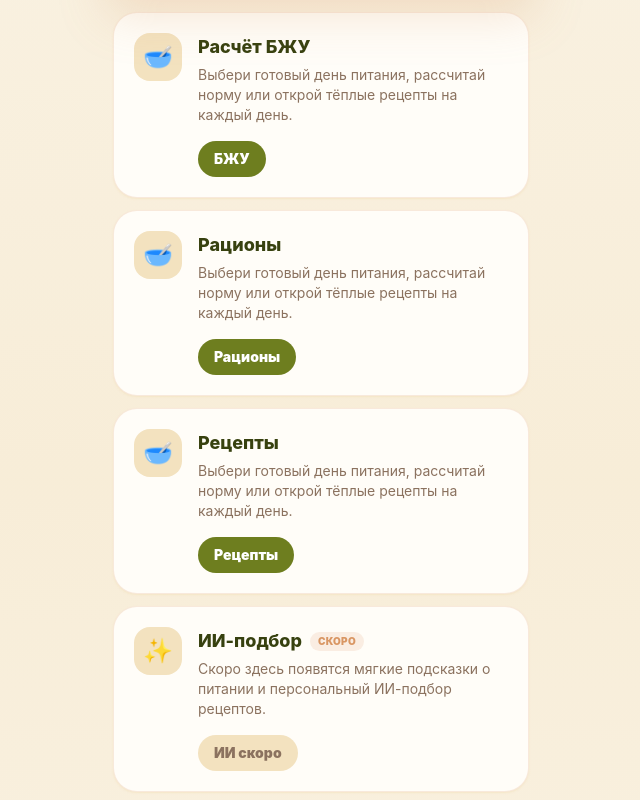
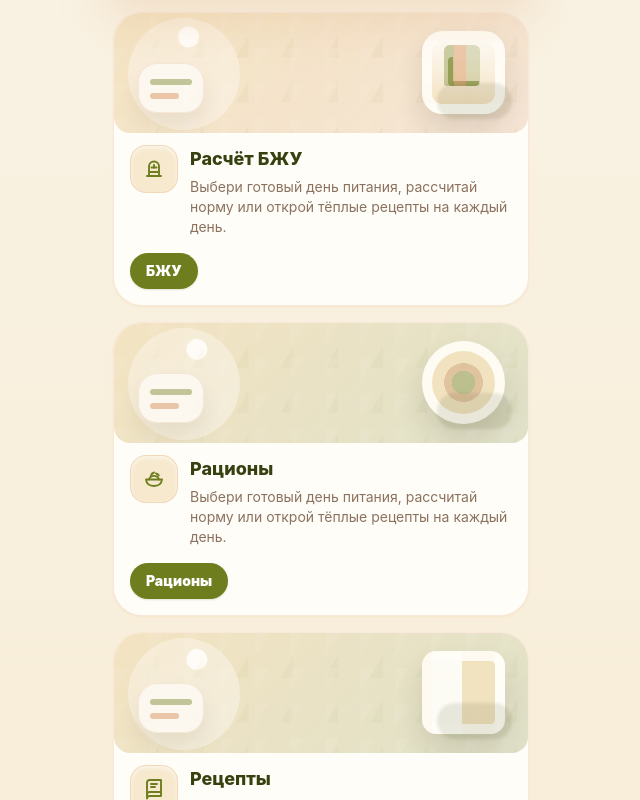
Before and after one commit to kngkczph94-sketch/ty-poela-miniapp, a React (Vite) app: page / in a window 1280 px wide. Shown: the part 800-1600 px from the top of the page, without its empty margins (319-959 px from the left). Built offline with nearby package versions, Linux system fonts and the light colour scheme.

Commit message:
Update home wellness cards

```diff
--- a/src/App.tsx
+++ b/src/App.tsx
@@ -48,58 +48,118 @@ const navigationItems: { id: NavigationTab; label: string; icon: string }[] = [
 
 type HomeAction = { label: string; onClick?: () => void; soon?: boolean };
 
-type HomeCard = { title: string; description: string; icon: string; soon?: boolean; action: HomeAction };
+type HomeCardVisual = 'macros' | 'rations' | 'recipes' | 'ai' | 'knowledge' | 'progress' | 'awards' | 'share';
+
+type HomeCard = { title: string; description: string; visual: HomeCardVisual; soon?: boolean; action: HomeAction };
+
+const HomeFeatureIcon = ({ visual }: { visual: HomeCardVisual }) => {
+  const commonProps = { className: 'h-6 w-6', viewBox: '0 0 24 24', fill: 'none', stroke: 'currentColor', strokeWidth: 1.9, strokeLinecap: 'round' as const, strokeLinejoin: 'round' as const };
+
+  switch (visual) {
+    case 'macros':
+      return <svg {...commonProps} aria-hidden="true"><path d="M5 19h14" /><path d="M7 19V9.5a5 5 0 0 1 10 0V19" /><path d="M9.5 10.5h5" /><path d="M12 10.5V8" /><path d="M8 15h8" /></svg>;
+    case 'rations':
+      return <svg {...commonProps} aria-hidden="true"><path d="M4 12.5c.5 4 3.6 6.5 8 6.5s7.5-2.5 8-6.5H4Z" /><path d="M7 12.5c.6-2.2 2.4-3.6 5-3.6s4.4 1.4 5 3.6" /><path d="M9 8.5c.5-1.5 1.5-2.5 3-3" /><path d="M14 6.5c1.3.2 2.2.9 2.8 2" /></svg>;
+    case 'recipes':
+      return <svg {...commonProps} aria-hidden="true"><path d="M5 5.5A2.5 2.5 0 0 1 7.5 3H19v16H7.5A2.5 2.5 0 0 0 5 21.5v-16Z" /><path d="M5 17.5A2.5 2.5 0 0 1 7.5 15H19" /><path d="M9 7h6" /><path d="M9 10h4" /></svg>;
+    case 'ai':
+      return <svg {...commonProps} aria-hidden="true"><path d="m12 3 1.3 4.1L17 9l-3.7 1.9L12 15l-1.3-4.1L7 9l3.7-1.9L12 3Z" /><path d="m18 14 .8 2.2L21 17l-2.2.8L18 20l-.8-2.2L15 17l2.2-.8L18 14Z" /><path d="m5.5 13 .6 1.6 1.4.6-1.4.6-.6 1.7-.6-1.7-1.4-.6 1.4-.6.6-1.6Z" /></svg>;
+    case 'knowledge':
+      return <svg {...commonProps} aria-hidden="true"><path d="M6 4.5h7a3 3 0 0 1 3 3V20H8a3 3 0 0 0-3 3V5.5a1 1 0 0 1 1-1Z" /><path d="M16 7.5h2a1 1 0 0 1 1 1V20" /><path d="M9 9h4" /><path d="M9 12h5" /></svg>;
+    case 'progress':
+      return <svg {...commonProps} aria-hidden="true"><path d="M4 19V5" /><path d="M4 19h16" /><path d="m7 15 3.2-3.2 2.8 2.4L18 8" /><path d="M18 8v4" /><path d="M18 8h-4" /></svg>;
+    case 'awards':
+      return <svg {...commonProps} aria-hidden="true"><path d="M8 4h8v5a4 4 0 0 1-8 0V4Z" /><path d="M8 6H5.5A2.5 2.5 0 0 0 8 10" /><path d="M16 6h2.5A2.5 2.5 0 0 1 16 10" /><path d="M12 13v4" /><path d="M9 20h6" /><path d="M10 17h4" /></svg>;
+    case 'share':
+      return <svg {...commonProps} aria-hidden="true"><path d="M4 7.5A2.5 2.5 0 0 1 6.5 5h11A2.5 2.5 0 0 1 20 7.5v9a2.5 2.5 0 0 1-2.5 2.5h-11A2.5 2.5 0 0 1 4 16.5v-9Z" /><path d="m5 7 7 5.5L19 7" /></svg>;
+  }
+};
+
+const HomeFeaturePhoto = ({ visual }: { visual: HomeCardVisual }) => (
+  <div className={`home-feature-photo home-feature-photo--${visual}`} aria-hidden="true">
+    <span className="home-feature-photo__glow" />
+    <span className="home-feature-photo__plate" />
+    <span className="home-feature-photo__accent" />
+    <span className="home-feature-photo__line home-feature-photo__line--one" />
+    <span className="home-feature-photo__line home-feature-photo__line--two" />
+  </div>
+);
+
+function HomeFeatureCard({ card }: { card: HomeCard }) {
+  return (
+    <article className="group overflow-hidden rounded-[1.8rem] border border-[#D99663]/20 bg-[#FFFDF8] text-left shadow-sm shadow-[#F3E2BF]/70 transition duration-200 hover:-translate-y-0.5 hover:shadow-xl hover:shadow-[#D99663]/15">
+      <HomeFeaturePhoto visual={card.visual} />
+      <div className="p-4 pt-3">
+        <div className="flex items-start gap-3">
+          <span className="flex h-12 w-12 shrink-0 items-center justify-center rounded-2xl border border-[#D99663]/20 bg-[#F3E2BF]/75 text-[#6E7E1F] shadow-inner shadow-white/60">
+            <HomeFeatureIcon visual={card.visual} />
+          </span>
+          <div className="min-w-0 flex-1">
+            <div className="flex flex-wrap items-center gap-2">
+              <h2 className="text-lg font-extrabold text-[#37410F]">{card.title}</h2>
+              {card.soon && <span className="rounded-full bg-[#D99663]/15 px-2 py-0.5 text-[10px] font-black uppercase tracking-wide text-[#D99663]">скоро</span>}
+            </div>
+            <p className="mt-1 text-sm leading-5 text-[#8B725F]">{card.description}</p>
+          </div>
+        </div>
+        <div className="mt-4 flex flex-wrap gap-2">
+          {card.action.onClick ? <button className="rounded-full bg-[#6E7E1F] px-4 py-2 text-sm font-black text-white shadow-sm shadow-[#6E7E1F]/20 transition hover:bg-[#37410F]" onClick={card.action.onClick} type="button">{card.action.label}</button> : <span className="rounded-full bg-[#F3E2BF] px-4 py-2 text-sm font-black text-[#8B725F]">{card.action.label} скоро</span>}
+        </div>
+      </div>
+    </article>
+  );
+}
 
 function HomePage({ subscriptionStatus, onOpenAccess, onOpenRations, onOpenRecipes, onOpenCart, onOpenProgress, onOpenMacros, onOpenAwards, onOpenShare }: { subscriptionStatus: SubscriptionStatus; onOpenAccess: () => void; onOpenRations: () => void; onOpenRecipes: () => void; onOpenCart: () => void; onOpenProgress: () => void; onOpenMacros: () => void; onOpenAwards: () => void; onOpenShare: () => void }) {
   const homeCards: HomeCard[] = [
     {
       title: 'Расчёт БЖУ',
       description: 'Выбери готовый день питания, рассчитай норму или открой тёплые рецепты на каждый день.',
-      icon: '🥣',
+      visual: 'macros',
       action: { label: 'БЖУ', onClick: onOpenMacros },
     },
     {
       title: 'Рационы',
       description: 'Выбери готовый день питания, рассчитай норму или открой тёплые рецепты на каждый день.',
-      icon: '🥣',
+      visual: 'rations',
       action: { label: 'Рационы', onClick: onOpenRations },
     },
     {
       title: 'Рецепты',
       description: 'Выбери готовый день питания, рассчитай норму или открой тёплые рецепты на каждый день.',
-      icon: '🥣',
+      visual: 'recipes',
       action: { label: 'Рецепты', onClick: onOpenRecipes },
     },
     {
       title: 'ИИ-подбор',
       description: 'Скоро здесь появятся мягкие подсказки о питании и персональный ИИ-подбор рецептов.',
-      icon: '✨',
+      visual: 'ai',
       soon: true,
       action: { label: 'ИИ', soon: true },
     },
     {
       title: 'База знаний',
       description: 'Скоро здесь появятся мягкие подсказки о питании и персональный ИИ-подбор рецептов.',
-      icon: '✨',
+      visual: 'knowledge',
       soon: true,
       action: { label: 'База знаний', soon: true },
     },
     {
       title: 'Прогресс',
       description: 'Отмечай вес, замеры, шаги, сон и воду — приложение поддержит регулярность без давления.',
-      icon: '🌷',
+      visual: 'progress',
       action: { label: 'Прогресс', onClick: onOpenProgress },
     },
     {
       title: 'Награды',
       description: 'Отмечай вес, замеры, шаги, сон и воду — приложение поддержит регулярность без давления.',
-      icon: '🌷',
+      visual: 'awards',
       action: { label: 'Награды', onClick: onOpenAwards },
     },
     {
       title: 'Поделиться приложением',
       description: 'Отправь ссылку тому, кому тоже нужен понятный план питания.',
-      icon: '💌',
+      visual: 'share',
       action: { label: 'Поделиться', onClick: onOpenShare },
     },
   ];
@@ -108,10 +168,11 @@ function HomePage({ subscriptionStatus, onOpenAccess, onOpenRations, onOpenRecip
     <section className="relative overflow-hidden rounded-[2rem] border border-[#D99663]/35 bg-[#FFFDF8] p-4 text-[#37410F] shadow-xl shadow-[#D99663]/20"><FoodPhotoPlaceholder className="min-h-[13.5rem]" variant="hero" /><div className="absolute inset-x-4 bottom-4 rounded-b-[1.75rem] bg-gradient-to-t from-[#2F240F]/70 via-[#2F240F]/30 to-transparent p-5 pt-16 text-white"><p className="mb-3 inline-flex rounded-full bg-white/20 px-3 py-1 text-sm font-bold backdrop-blur">Telegram Mini App</p><h1 className="max-w-xs text-4xl font-black leading-tight tracking-tight">Ты поела?</h1><p className="mt-3 max-w-sm text-base font-semibold leading-6 text-white/90">Рационы, рецепты и план питания внутри Telegram</p><button className="mt-5 rounded-2xl bg-[#6E7E1F] px-5 py-3 text-base font-bold text-white shadow-lg shadow-[#2F240F]/25 transition hover:bg-[#37410F]" onClick={onOpenRations} type="button">Выбрать рацион дня</button></div></section>
     <section className="mt-5 overflow-hidden rounded-[2rem] border border-[#D99663]/25 bg-[#FFFDF8] p-4 shadow-lg shadow-[#F3E2BF]/80"><div className="grid gap-5 sm:grid-cols-[1fr_10rem] sm:items-center"><div className="p-2"><p className="text-xs font-black uppercase tracking-[0.18em] text-[#6E7E1F]">ГЛАВНОЕ</p><h2 className="mt-2 text-2xl font-black leading-tight text-[#37410F]">Рацион — это план, а не интуиция</h2><p className="mt-3 text-sm font-semibold leading-6 text-[#8B725F]">Собери день питания, добавь его в План — и получи понятную корзину без лишней суеты.</p><button className="mt-4 rounded-2xl bg-[#F3E2BF] px-4 py-3 text-sm font-black text-[#37410F]" onClick={onOpenRecipes} type="button">Посмотреть рецепты</button></div><FoodPhotoPlaceholder className="min-h-[10rem]" variant="salad" /></div></section>
     <section className="mt-5 rounded-3xl border border-[#D99663]/25 bg-[#FFFDF8] p-4 shadow-sm shadow-[#F3E2BF]/70"><div className="flex items-center justify-between gap-3"><div><p className="text-xs font-black uppercase tracking-[0.18em] text-[#6E7E1F]">Статус доступа</p><h2 className="mt-1 text-lg font-black text-[#37410F]">{subscriptionStatus === 'active' ? 'Доступ активен' : 'Бесплатный доступ'}</h2><p className="mt-1 text-sm font-semibold text-[#8B725F]">{subscriptionStatus === 'active' ? 'Premium-рационы открыты' : 'Открой premium-рационы и рецепты'}</p></div>{subscriptionStatus === 'free' && <button className="shrink-0 rounded-2xl bg-[#6E7E1F] px-4 py-3 text-sm font-black text-white transition hover:bg-[#37410F]" onClick={onOpenAccess} type="button">Открыть доступ</button>}</div></section>
-    <section className="mt-6 grid gap-3">{homeCards.map((card) => <article className="rounded-3xl border border-[#D99663]/20 bg-[#FFFDF8] p-5 text-left shadow-sm shadow-[#F3E2BF]/70" key={card.title}><div className="flex items-start gap-4"><span className="flex h-12 w-12 shrink-0 items-center justify-center rounded-2xl bg-[#F3E2BF] text-2xl text-[#6E7E1F]">{card.icon}</span><div className="min-w-0 flex-1"><div className="flex items-center gap-2"><h2 className="text-lg font-extrabold text-[#37410F]">{card.title}</h2>{card.soon && <span className="rounded-full bg-[#D99663]/15 px-2 py-0.5 text-[10px] font-black uppercase tracking-wide text-[#D99663]">скоро</span>}</div><p className="mt-1 text-sm leading-5 text-[#8B725F]">{card.description}</p><div className="mt-4 flex flex-wrap gap-2">{card.action.onClick ? <button className="rounded-full bg-[#6E7E1F] px-4 py-2 text-sm font-black text-white transition hover:bg-[#37410F]" onClick={card.action.onClick} type="button">{card.action.label}</button> : <span className="rounded-full bg-[#F3E2BF] px-4 py-2 text-sm font-black text-[#8B725F]">{card.action.label} скоро</span>}</div></div></div></article>)}</section>
+    <section className="mt-6 grid gap-4">{homeCards.map((card) => <HomeFeatureCard card={card} key={card.title} />)}</section>
     <section className="mt-7 grid grid-cols-2 gap-3"><button className="rounded-3xl bg-[#FFFDF8] p-4 text-left font-black text-[#37410F] shadow-sm shadow-[#F3E2BF]/70" onClick={onOpenRecipes} type="button">Открыть рецепты</button><button className="rounded-3xl bg-[#FFFDF8] p-4 text-left font-black text-[#37410F] shadow-sm shadow-[#F3E2BF]/70" onClick={onOpenCart} type="button">Корзина</button></section>
   </>;
 }
+
 function AccessPage({
   subscriptionStatus,
   subscriptionUntil,
--- a/src/styles.css
+++ b/src/styles.css
@@ -34,3 +34,144 @@ body {
   background: #F3E2BF;
   color: #37410F;
 }
+
+.home-feature-photo {
+  position: relative;
+  min-height: 7.5rem;
+  overflow: hidden;
+  border-radius: 1.45rem 1.45rem 1rem 1rem;
+  background:
+    radial-gradient(circle at 18% 20%, rgba(255, 253, 248, 0.95) 0 0.6rem, transparent 0.7rem),
+    radial-gradient(circle at 82% 22%, rgba(255, 253, 248, 0.7) 0 0.35rem, transparent 0.45rem),
+    linear-gradient(135deg, rgba(243, 226, 191, 0.96), rgba(217, 150, 99, 0.24));
+}
+
+.home-feature-photo::before,
+.home-feature-photo::after,
+.home-feature-photo span {
+  position: absolute;
+  display: block;
+  content: '';
+}
+
+.home-feature-photo::before {
+  inset: 0;
+  background-image:
+    linear-gradient(120deg, rgba(255, 253, 248, 0.2) 25%, transparent 25%),
+    linear-gradient(300deg, rgba(110, 126, 31, 0.08) 18%, transparent 18%);
+  background-size: 2.2rem 2.2rem, 2.8rem 2.8rem;
+  opacity: 0.45;
+}
+
+.home-feature-photo::after {
+  right: 1rem;
+  bottom: 0.9rem;
+  width: 4.7rem;
+  height: 2.2rem;
+  border-radius: 999px;
+  background: rgba(55, 65, 15, 0.1);
+  filter: blur(0.1rem);
+}
+
+.home-feature-photo__glow {
+  inset: auto auto 0.2rem 0.9rem;
+  width: 7rem;
+  height: 7rem;
+  border-radius: 999px;
+  background: rgba(255, 253, 248, 0.36);
+}
+
+.home-feature-photo__plate {
+  right: 1.45rem;
+  bottom: 1.2rem;
+  width: 5.2rem;
+  height: 5.2rem;
+  border: 0.65rem solid rgba(255, 253, 248, 0.9);
+  border-radius: 999px;
+  background: radial-gradient(circle, rgba(110, 126, 31, 0.34) 0 26%, rgba(217, 150, 99, 0.4) 27% 43%, rgba(243, 226, 191, 0.86) 44%);
+  box-shadow: 0 1rem 1.8rem rgba(47, 36, 15, 0.12);
+}
+
+.home-feature-photo__accent {
+  left: 1.5rem;
+  bottom: 1.25rem;
+  width: 4.1rem;
+  height: 3.1rem;
+  border-radius: 1.2rem;
+  background: rgba(255, 253, 248, 0.72);
+  box-shadow: inset 0 0 0 1px rgba(217, 150, 99, 0.18), 0 0.8rem 1.4rem rgba(47, 36, 15, 0.08);
+}
+
+.home-feature-photo__line {
+  left: 2.25rem;
+  height: 0.38rem;
+  border-radius: 999px;
+  background: rgba(110, 126, 31, 0.42);
+}
+
+.home-feature-photo__line--one {
+  bottom: 3rem;
+  width: 2.6rem;
+}
+
+.home-feature-photo__line--two {
+  bottom: 2.1rem;
+  width: 1.8rem;
+  background: rgba(217, 150, 99, 0.5);
+}
+
+.home-feature-photo--macros .home-feature-photo__plate,
+.home-feature-photo--progress .home-feature-photo__plate {
+  border-radius: 1.3rem;
+  background: linear-gradient(180deg, rgba(255, 253, 248, 0.9), rgba(243, 226, 191, 0.82));
+}
+
+.home-feature-photo--macros .home-feature-photo__plate::before,
+.home-feature-photo--progress .home-feature-photo__plate::before,
+.home-feature-photo--awards .home-feature-photo__plate::before {
+  position: absolute;
+  inset: 1rem 1rem 1.1rem;
+  border-left: 0.35rem solid rgba(110, 126, 31, 0.55);
+  border-bottom: 0.35rem solid rgba(110, 126, 31, 0.55);
+  border-radius: 0.25rem;
+  content: '';
+}
+
+.home-feature-photo--macros .home-feature-photo__plate::after,
+.home-feature-photo--progress .home-feature-photo__plate::after {
+  position: absolute;
+  right: 0.95rem;
+  bottom: 1.1rem;
+  width: 2.2rem;
+  height: 2.6rem;
+  border-radius: 0.35rem 0.35rem 0.2rem 0.2rem;
+  background: linear-gradient(90deg, rgba(110, 126, 31, 0.35) 28%, rgba(217, 150, 99, 0.48) 28% 62%, rgba(110, 126, 31, 0.22) 62%);
+  content: '';
+}
+
+.home-feature-photo--recipes .home-feature-photo__plate,
+.home-feature-photo--knowledge .home-feature-photo__plate,
+.home-feature-photo--share .home-feature-photo__plate {
+  border-radius: 0.9rem;
+  background: linear-gradient(90deg, rgba(255, 253, 248, 0.92) 48%, rgba(243, 226, 191, 0.88) 48%);
+}
+
+.home-feature-photo--ai .home-feature-photo__plate {
+  background: radial-gradient(circle at 50% 50%, rgba(255, 253, 248, 0.92) 0 20%, rgba(110, 126, 31, 0.26) 21% 42%, rgba(217, 150, 99, 0.32) 43%);
+}
+
+.home-feature-photo--awards .home-feature-photo__plate {
+  border-radius: 1.2rem 1.2rem 2.3rem 2.3rem;
+  background: linear-gradient(180deg, rgba(255, 253, 248, 0.92), rgba(217, 150, 99, 0.42));
+}
+
+.home-feature-photo--rations,
+.home-feature-photo--recipes {
+  background:
+    radial-gradient(circle at 20% 22%, rgba(255, 253, 248, 0.95) 0 0.6rem, transparent 0.7rem),
+    linear-gradient(135deg, rgba(243, 226, 191, 0.96), rgba(110, 126, 31, 0.22));
+}
+
+.home-feature-photo--share .home-feature-photo__accent {
+  transform: rotate(-8deg);
+}
```
